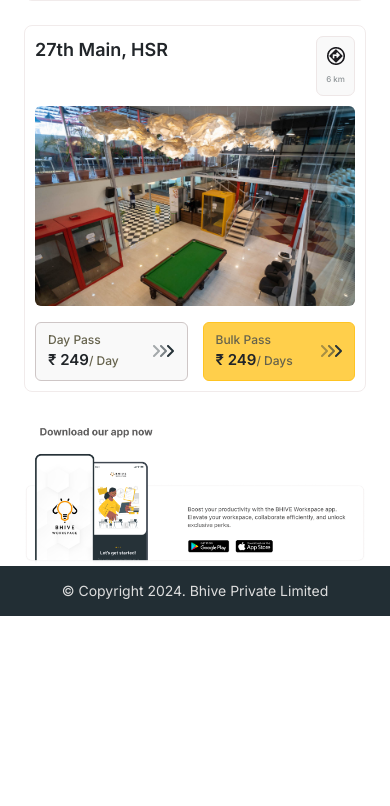
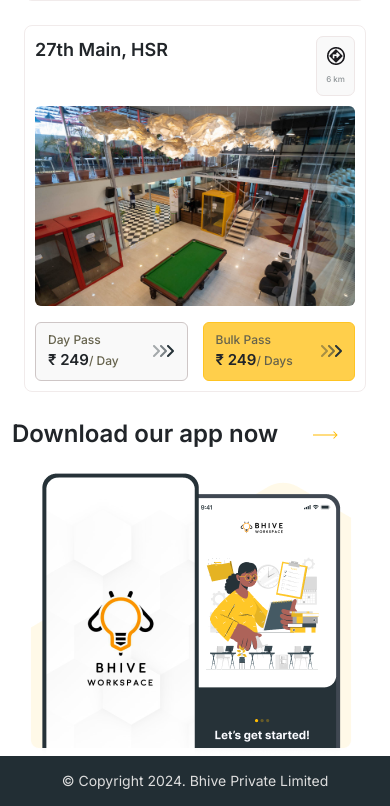
Before and after one commit to Supreethsk09-web/BHive, a React (Create React App) app: page / in a window 390 px wide. Shown: the part 2904-3710 px from the top of the page. Before the commit the page ends 3520 px from the top, so only its background shows below. Built offline with nearby package versions, Linux system fonts and the light colour scheme.

Commit message:
overview responsive

```diff
--- a/src/App.css
+++ b/src/App.css
@@ -56,6 +56,13 @@
 color: #605F5F;
 }
 
+.downloadmobile {
+  display: none;
+}
+/* .downloadimage {
+  display: b;
+} */
+
 .footer {
   background-color: #222E34;
   height: 50px;
@@ -88,3 +95,11 @@
     color: #65624C;
   } */
 }
+@media (max-width: 500px) {
+.downloadmobile {
+  display: block;
+}
+.downloadimage {
+  display: none;
+}
+}
--- a/src/components/Banner/banner.css
+++ b/src/components/Banner/banner.css
@@ -57,7 +57,7 @@
         width: 100%;
     }
     .coWorkImage {
-        width: 90%;
+        width: 88%;
     }
   }
 
--- a/src/components/Download/index.tsx
+++ b/src/components/Download/index.tsx
@@ -1,12 +1,23 @@
 import { Container } from 'react-bootstrap'
 import DownloadImage from '../../assets/download.png'
+import Download2 from '../../assets/downloadCrop2.png'
+import arrow from '../../assets/Arrow 3.png';
 
 const download = () => {
 return(
     <div>
     <Container>
+        <div className="row m-0 downloadmobile">
+            <div className="col-11 p-0 headerText downloadmobile">
+            Download our app now
+            </div>
+            <div className="col-1 headerText downloadmobile m-xs-auto">
+            <img src={arrow} />
+            </div>
+        </div>
     <div className='row m-0'>
-        <img src={DownloadImage} alt="download" />
+        <img  className='downloadimage' src={DownloadImage} alt="download" />
+        <img className='downloadmobile' src={Download2} alt="down"/>
     </div>
     </Container>
 </div>
```
Also changed, not shown: src/assets/Arrow 3.png (added).
